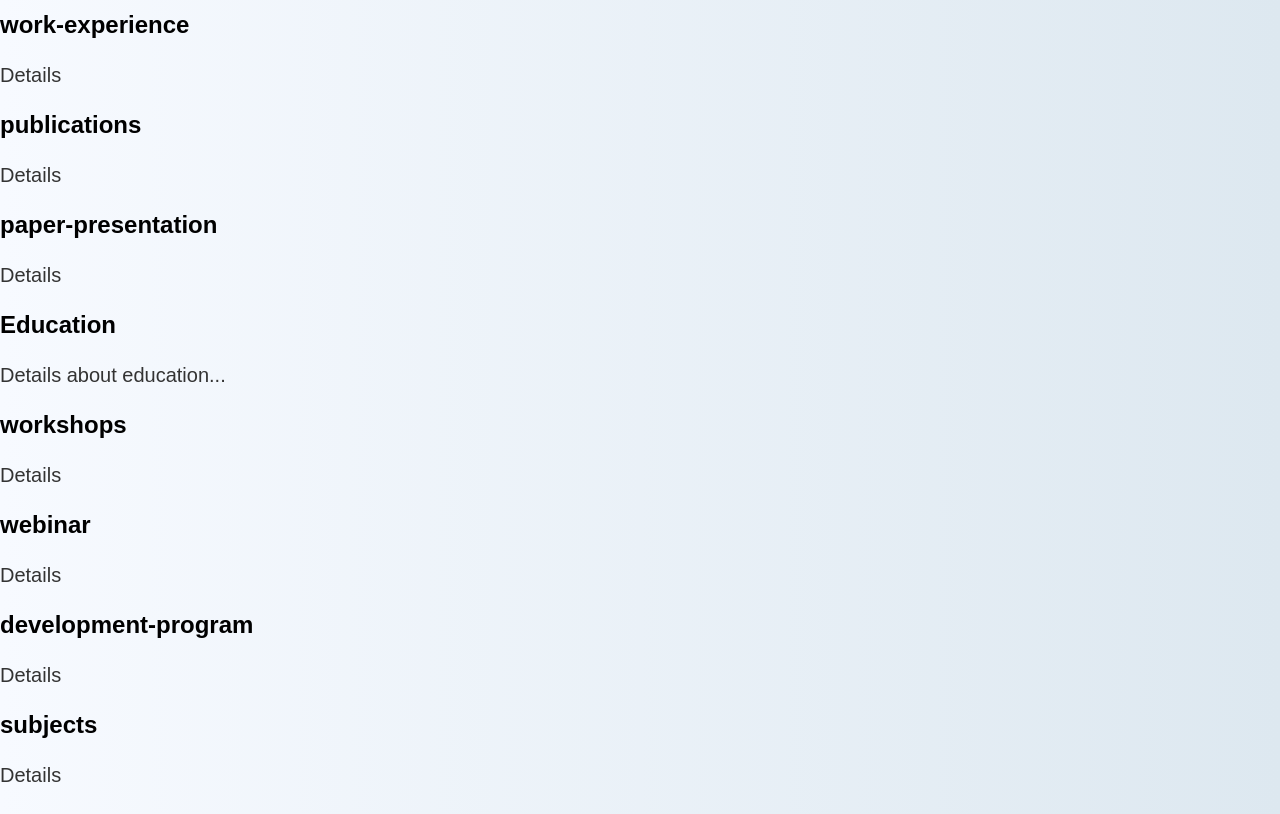
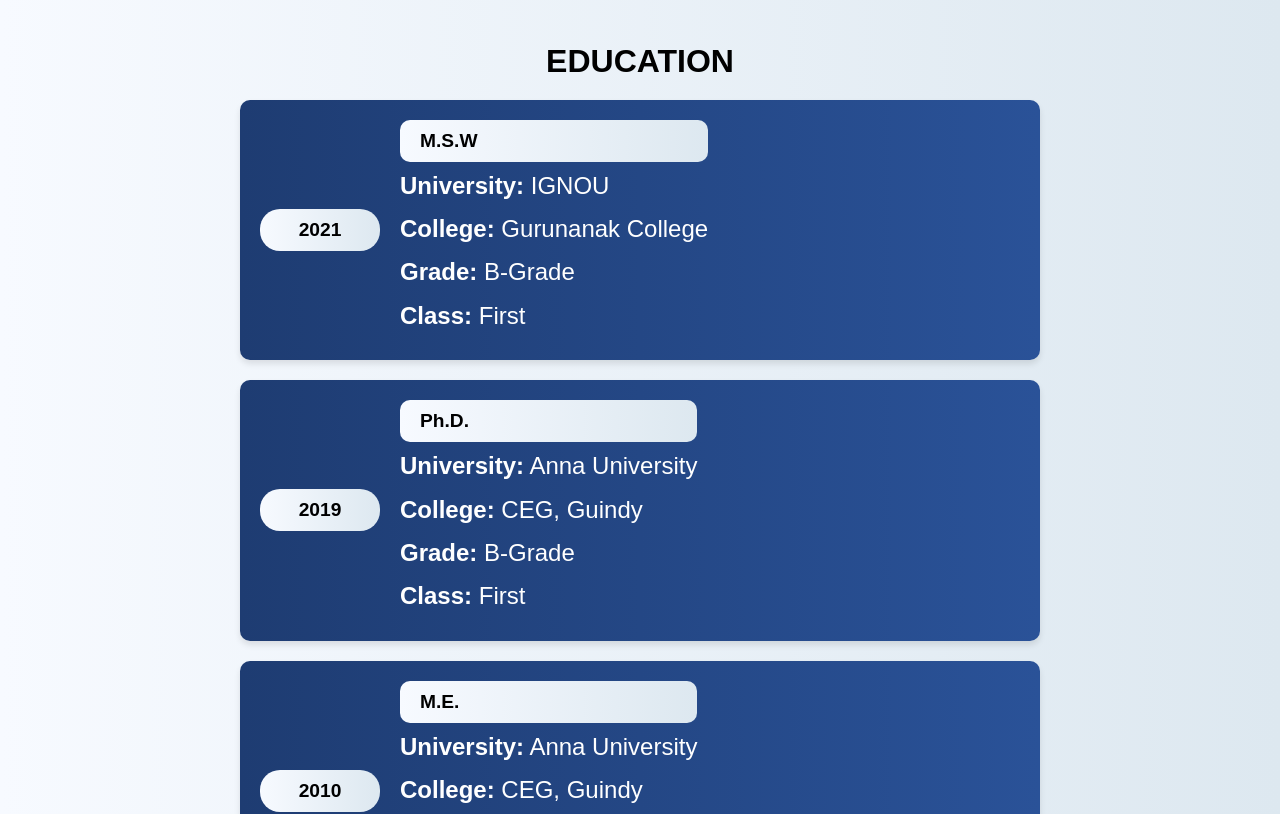
Before and after one commit to Saabikaroshni/uksir, a React (Vite) app: page / in a window 1280 px wide. Shown: the part 1040-1854 px from the top of the page. Built offline with nearby package versions, Linux system fonts and the light colour scheme.

Commit message:
education

```diff
--- a/src/App.jsx
+++ b/src/App.jsx
@@ -17,17 +17,20 @@ function App() {
   return (
     <>
       <Navbar />
-      <div id="home"><Home /></div>
-      <div id="education"><Education /></div>
-      <div id="work-experience"><WorkExperience /></div>
-      <div id="publications"><Publications /></div>
-      <div id="paper-presentation"><PaperPresentation /></div>
-      <div id="achievements"><Achievements /></div>
-      <div id="workshops"><Workshops /></div>
-      <div id="webinar"><Webinar /></div>
-      <div id="development-program"><DevelopmentProgram /></div>
-      <div id="subjects"><Subjects /></div>
-      <div id="contact"><Contact /></div>
+      <main>
+        <section id="home"><Home /></section>
+        <section id="education"><Education /></section>
+        <section id="work-experience"><WorkExperience /></section>
+        <section id="publications"><Publications /></section>
+        <section id="paper-presentation"><PaperPresentation /></section>
+        <section id="achievements"><Achievements /></section>
+        <section id="workshops"><Workshops /></section>
+        <section id="webinar"><Webinar /></section>
+        <section id="development-program"><DevelopmentProgram /></section>
+        <section id="subjects"><Subjects /></section>
+        <section id="contact"><Contact /></section>
+      </main>
+      <ScrollToTop />
     </>
   );
 }
--- a/src/components/Education.jsx
+++ b/src/components/Education.jsx
@@ -1,10 +1,35 @@
 import React from "react";
+import "../styles/education.css"; // Import CSS for styling
 
 const Education = () => {
+  const educationData = [
+    { year: 2021, degree: "M.S.W", university: "IGNOU", college: "Gurunanak College", grade: "B-Grade", class: "First" },
+    { year: 2019, degree: "Ph.D.", university: "Anna University", college: "CEG, Guindy", grade: "B-Grade", class: "First" },
+    { year: 2010, degree: "M.E.", university: "Anna University", college: "CEG, Guindy", grade: "B-Grade", class: "First" },
+    { year: 2001, degree: "M.B.A.", university: "IGNOU", college: "New College", grade: "B-Grade", class: "First" },
+    { year: 1998, degree: "H.D.I.N.C.C.", university: "NIIT", college: "NIIT, Parrys", grade: "61%", class: "First" },
+    { year: 1990, degree: "B.E.(ECE)", university: "Madras University", college: "APEC, Melmaruvathur", grade: "68%", class: "First" },
+    { year: 1986, degree: "H.S.C", university: "BSE, TN", college: "GHSS, Podaturpet", grade: "78%", class: "First" },
+    { year: 1984, degree: "S.S.L.C", university: "BSE, TN", college: "GHSS, Podaturpet", grade: "76%", class: "First" }
+  ];
+
   return (
     <section id="education">
-      <h2>Education</h2>
-      <p>Details about education...</p>
+      <h2 className="edu-title">Education</h2>
+      <div className="timeline">
+        {educationData.map((edu, index) => (
+          <div key={index} className="timeline-item">
+            <div className="year">{edu.year}</div>
+            <div className="details">
+              <h3>{edu.degree}</h3>
+              <p><strong>University:</strong> {edu.university}</p>
+              <p><strong>College:</strong> {edu.college}</p>
+              <p><strong>Grade:</strong> {edu.grade}</p>
+              <p><strong>Class:</strong> {edu.class}</p>
+            </div>
+          </div>
+        ))}
+      </div>
     </section>
   );
 };
--- a/src/components/Navbar.jsx
+++ b/src/components/Navbar.jsx
@@ -1,5 +1,5 @@
 import React from "react";
-import { Link } from "react-scroll";
+import { Link } from "react-scroll"; // Import Link from react-scroll
 import "../styles/navbar.css";
 
 const Navbar = () => {
--- a/src/components/ScrollToTop.jsx
+++ b/src/components/ScrollToTop.jsx
@@ -1,11 +1,10 @@
 import React, { useState, useEffect } from "react";
+import { FaArrowUp } from "react-icons/fa";
 import "../styles/scrollToTop.css";
-import { FaArrowUp } from "react-icons/fa";
 
 const ScrollToTop = () => {
   const [isVisible, setIsVisible] = useState(false);
 
-  useEffect(() => {
   const toggleVisibility = () => {
     if (window.scrollY > 300) {
       setIsVisible(true);
@@ -14,25 +13,22 @@ const ScrollToTop = () => {
     }
   };
 
+  useEffect(() => {
     window.addEventListener("scroll", toggleVisibility);
     return () => window.removeEventListener("scroll", toggleVisibility);
   }, []);
 
   const scrollToTop = () => {
-    window.scrollTo({
-      top: 0,
-      behavior: "smooth",
-    });
+    window.scrollTo({ top: 0, behavior: "smooth" });
   };
 
   return (
-    <div>
-      {isVisible && (
-        <button className="scroll-to-top" onClick={scrollToTop}>
+    <button
+      className={`scroll-to-top ${isVisible ? "show" : ""}`}
+      onClick={scrollToTop}
+    >
       <FaArrowUp />
     </button>
-      )}
-    </div>
   );
 };
 
--- /dev/null
+++ b/src/styles/education.css
@@ -0,0 +1,78 @@
+
+#education {
+    /* background: linear-gradient(to right, #1e3c72, #2a5298);  */
+    color: white;
+    padding: 50px 20px;
+    text-align: center;
+
+  }
+
+  .edu-title {
+    font-size: 2rem;
+    margin-bottom: 20px;
+    text-transform: uppercase;
+    color: black;
+  }
+
+  /* Timeline Layout */
+  .timeline {
+    max-width: 800px;
+    margin: auto;
+    display: flex;
+    flex-direction: column;
+    gap: 20px;
+  }
+
+  /* Each timeline item */
+  .timeline-item {
+    background: linear-gradient(to right, #1e3c72, #2a5298);
+    padding: 20px;
+    border-radius: 10px;
+    display: flex;
+    align-items: center;
+    box-shadow: 0px 4px 6px rgba(0, 0, 0, 0.1);
+    transition: 0.3s;
+    max-width: 1000px;
+  }
+
+  .timeline-item:hover {
+    transform: translateY(-5px);
+  }
+
+  /* Year Styling */
+  .year {
+    background: linear-gradient(to left, #dde8f0, #f7faff);
+    padding: 10px 20px;
+    color: black;
+    border-radius: 20px;
+    font-size: 1.2rem;
+    font-weight: bold;
+    margin-right: 20px;
+    min-width: 80px;
+  }
+
+  /* Details Styling */
+  .details {
+    text-align: left;
+
+  }
+
+  .details h3 {
+    margin: 0;
+    font-size: 1.5rem;
+    background: linear-gradient(to left, #dde8f0, #f7faff);
+    padding: 10px 20px;
+    border-radius: 10px;
+    font-size: 1.2rem;
+    font-weight: bold;
+    /* margin-right: 20px; */
+    min-width: 60px;
+    color: black;
+
+  }
+
+  .details p {
+    margin: 5px 0;
+    font-size: 1.5rem;
+    color: white;
+  }
--- a/src/styles/navbar.css
+++ b/src/styles/navbar.css
@@ -31,7 +31,10 @@
 
 }
 .logo {
-  color:white;
+  color:black;
+  border-radius: 10px;
+  padding: 10px 20px;
+  background: linear-gradient(to left, #dde8f0, #f7faff);
   font-size: 2.1rem;
   justify-content: center;
   margin-top: 10px;
--- a/src/styles/scrollToTop.css
+++ b/src/styles/scrollToTop.css
@@ -0,0 +1,22 @@
+.scroll-to-top {
+    position: fixed;
+    bottom: 20px;
+    right: 20px;
+    background: #1e3c72;
+    color: white;
+    border: none;
+    padding: 10px 15px;
+    border-radius: 50%;
+    font-size: 18px;
+    cursor: pointer;
+    display: none;
+    transition: all 0.3s ease-in-out;
+  }
+
+  .scroll-to-top.show {
+    display: block;
+  }
+
+  .scroll-to-top:hover {
+    background: #2a5298;
+  }
```
Lines whose indentation alone changed are shown as unchanged.
